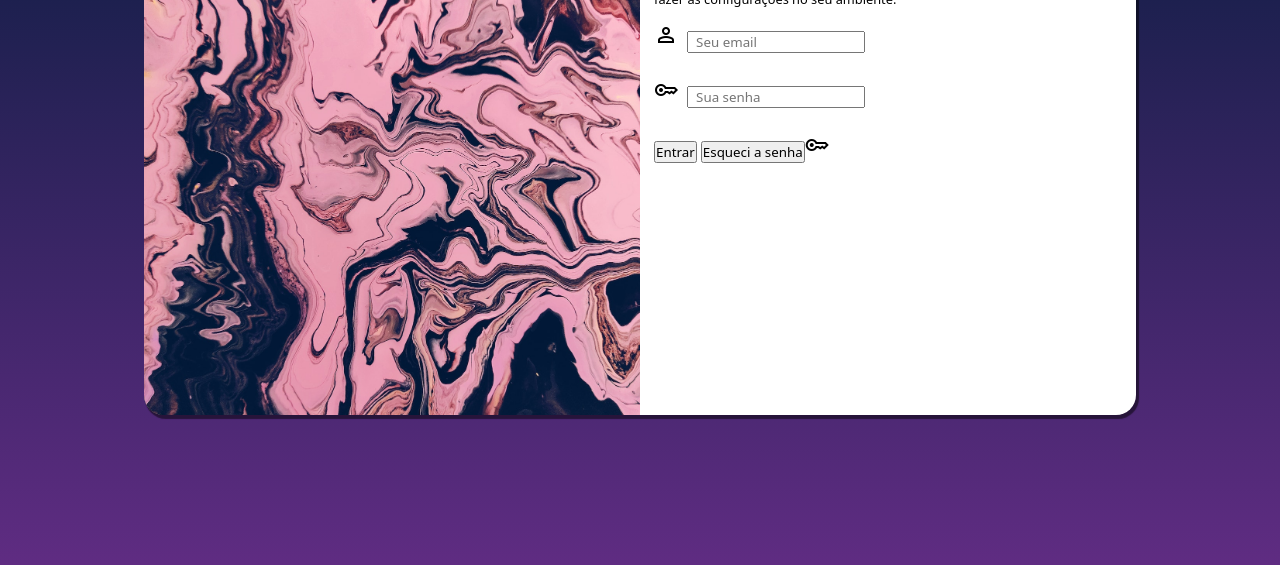
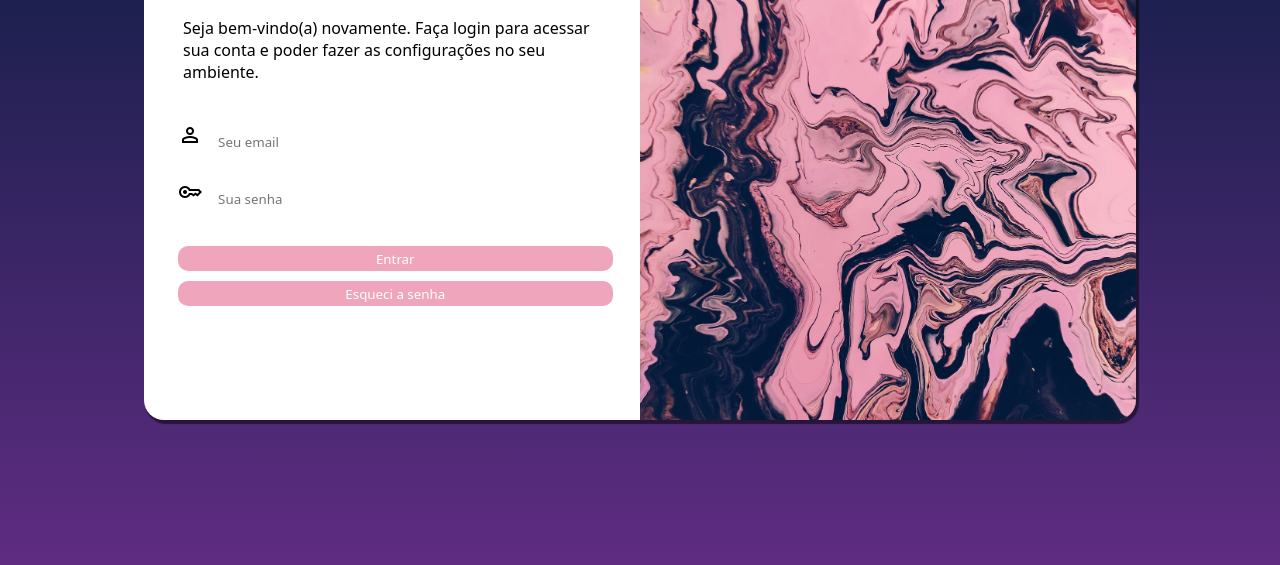
Before and after one commit to lucassmtt/projeto_login, a plain HTML site: page home/index.html in a window 1280 px wide. Shown: the part 235-800 px from the top of the page. Drawn offline with nearby package versions, Linux system fonts and the light colour scheme.

Commit message:
Projeto finalizado.

```diff
--- a/home/estilos_css/media_queries.css
+++ b/home/estilos_css/media_queries.css
@@ -35,15 +35,38 @@
     }
 
     section#login > div#imagem{
-        float: left;
+        float: right;
         width: 50%;
         height: 100%;
     }
 
     section#login > div#form{
-        float: right;
+        float: left;
         width: 50%;
     }
+
+    h1{
+        padding: 20px;
+    }
+
+    p{
+        font-size: 1em;
+        padding: 10px 10px 10px 15px;
+        margin: 10px;
+    }
+
+    form{
+        padding: 15px 0px 60px 20px;
+    }
+
+    input.input{
+        width: 400px;
+    }
+
+    input[type=submit]{
+        margin-top: 15px;
+    }
+
 }
 
 @media screen and(min-width: 1200px){
@@ -52,4 +75,8 @@
         background-image: linear-gradient(to bottom, #021B3A, #5f2c82);
     }
 
+    section#login > div#form{
+        float: left;
+        width: 50%;
+    }
 }
--- a/home/estilos_css/style.css
+++ b/home/estilos_css/style.css
@@ -44,7 +44,7 @@ section#login{
     overflow: hidden;
     background-color: white;
     width: 250px;
-    height: 500px;
+    height: 510px;
     border-radius: 20px;
     box-shadow: 2px 3px 1px 1px rgba(0, 0, 0, 0.500);
     transition: width .5s, height .5s;
@@ -63,6 +63,55 @@ div#form{
     padding: 14px;
 }
 
+input.input{
+    position: relative;
+    border-radius: 5px;
+    height: 25px;
+    border: none;
+}
+
+input.input:hover{
+    background-color: #6666664b;
+    color: white;
+}
+
+form > div.campo{
+
+}
+
+form input[type=submit]{
+    display: block;
+    width: 97%;
+    height: 25px;
+    background-color:#EFA5BC;
+    border: none;
+    color: rgb(255, 255, 255);
+    border-radius: 10px;
+    cursor: pointer;
+}
+
+form input[type=submit]:hover{
+    background-color: #835b67;
+}
+
+form button{
+    display: block;
+    float: left;
+    margin-top: 10px;
+    width: 97%;
+    height: 25px;
+    background-color:#EFA5BC;
+    border: none;
+    color: rgb(255, 255, 255);
+    border-radius: 10px;
+    cursor: pointer;
+}
+
+form button:hover{
+    background-color: #835b67;
+}
+
+
 main > section > div > form > div.campo{
     padding-bottom: 20px;
 }
--- a/home/index.html
+++ b/home/index.html
@@ -20,17 +20,18 @@
                 <form action="login.php" method="post" autocomplete="on">
                     <div class="campo">
                         <span class="material-symbols-outlined">person</span>
-                        <input type="email" name="email" id="idemail" size="17" placeholder="  Seu email" autocomplete="email" required minlength="5" maxlength="50">
+                        <input type="email" name="email" id="idemail" class="input" size="17" placeholder="  Seu email" autocomplete="email" required minlength="5" maxlength="50">
                         <label for="idemail"></label>
                     </div>
                     <div class="campo">
                         <span class="material-symbols-outlined">key</span>
-                        <input type="password" name="senha" id="idsenha" size="17" placeholder="  Sua senha" autocomplete="current-password" minlength="8" maxlength="50">
+                        <input type="password" name="senha" id="idsenha" class="input" size="17" placeholder="  Sua senha" autocomplete="current-password" minlength="8" maxlength="50" required>
                         <label for="idsenha"></label>
                     </div>
+                    <div>
                     <input type="submit" value="Entrar" onclick="fake()">
                     <button onclick="fake()">Esqueci a senha
-                    </button><span class="material-symbols-outlined">key</span>
+                    </div>
                 </form>
             </div>
             <!--  "<span class="material-symbols-outlined">arrow_downward</span>"  -->
```
